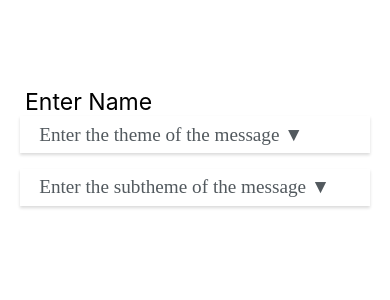
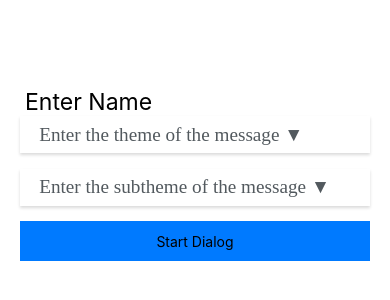
Before and after one commit to SobolAlexey/CSC_customer_support_chat--mobile_version, a React Native app: screen /StartView in a window 390 px wide. Shown: the part 102-402 px from the top of the page. Built offline with nearby package versions, Linux system fonts and the light colour scheme.

Commit message:
add Button to StartView [1.5]

```diff
--- a/App.tsx
+++ b/App.tsx
@@ -2,7 +2,6 @@ import { Text, View } from "react-native";
 import Navigation from "./app/navigation/Navigation";
 
 export default function App() {
-  const startDialogHandler = async () => {};
   return (
     <View>
       <Navigation />
--- a/app/components/screens/StartView.tsx
+++ b/app/components/screens/StartView.tsx
@@ -1,6 +1,7 @@
 import React, { FC, useState } from "react";
 import { View } from "react-native";
 import styled from "styled-components/native";
+import Button from "../ui/Button";
 import DropDown from "../ui/DropDown";
 import Field from "../ui/Field";
 
@@ -23,6 +24,7 @@ const ViewMain = styled.View`
 const StartView: FC = () => {
   const [name, setName] = useState<string>("");
   const options = ["Mangoes", "Apples", "Oranges"];
+  const startDialogHandler = async () => {};
   return (
     <ViewMain>
       <Field
@@ -39,6 +41,7 @@ const StartView: FC = () => {
         nameDropDown='Enter the subtheme of the message'
         options={options}
       />
+      <Button title='Start Dialog' onPress={startDialogHandler} />
     </ViewMain>
   );
 };
```
